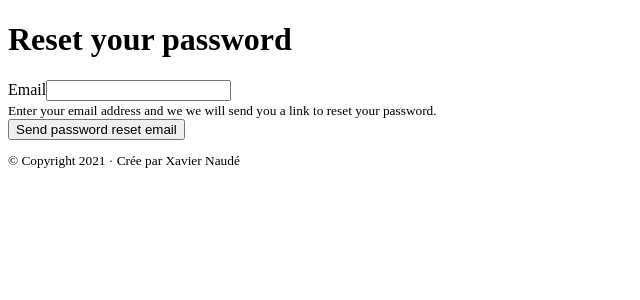
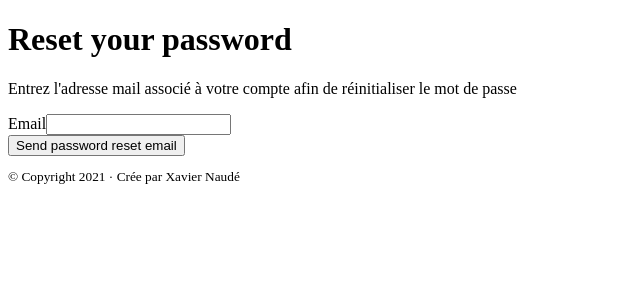
Before and after one commit to XavierNaude/panterest-clone, a Symfony app: template templates/reset_password/request.html.twig in a window 1280 px wide. Shown: the part 78-378 px from the top of the page, without its empty margins (0-640 px from the left). Run offline with Twig, Linux system fonts and the light colour scheme; the template is opened without the code that fills it, so the values that code supplies are empty; form fields are guessed from the names that the template uses; some libraries are stand-ins or nearby versions.

Commit message:
Style reset_password templates

```diff
--- a/templates/reset_password/request.html.twig
+++ b/templates/reset_password/request.html.twig
@@ -1,22 +1,26 @@
 {% extends 'layouts/base.html.twig' %}
 
-{% block title %}Reset your password{% endblock %}
+{% block title %}Pantarest | Reset your password{% endblock %}
 
 {% block body %}
-    {% for flashError in app.flashes('reset_password_error') %}
-        <div class="alert alert-danger" role="alert">{{ flashError }}</div>
-    {% endfor %}
-    <h1>Reset your password</h1>
+    <div class="row">
+        <div class="col-md-6 mx-auto">
+            <h1 class="mt-5 mb-3 text-center">Reset your password</h1>
+            {% for flashError in app.flashes('reset_password_error') %}
+                <div class="alert alert-error mb-3 rounded" role="alert">{{ flashError }}</div>
+            {% endfor %}
 
-    {{ form_start(requestForm) }}
-        {{ form_row(requestForm.email) }}
-        <div>
-            <small>
-                Enter your email address and we we will send you a
-                link to reset your password.
-            </small>
+            <div>
+                <p class="mb-5 text-center text-muted">
+                    Entrez l'adresse mail associé à votre compte afin de réinitialiser le mot de passe                </p>
+            </div>
+
+
+            {{ form_start(requestForm) }}
+            {{ form_row(requestForm.email) }}
+
+            <button type="submit" class="btn btn-primary btn-lg btn-block">Send password reset email</button>
+            {{ form_end(requestForm) }}
         </div>
-
-        <button class="btn btn-primary">Send password reset email</button>
-    {{ form_end(requestForm) }}
+    </div>
 {% endblock %}
```
Also changed, not shown: templates/reset_password/reset.html.twig (+10 -6 lines).
